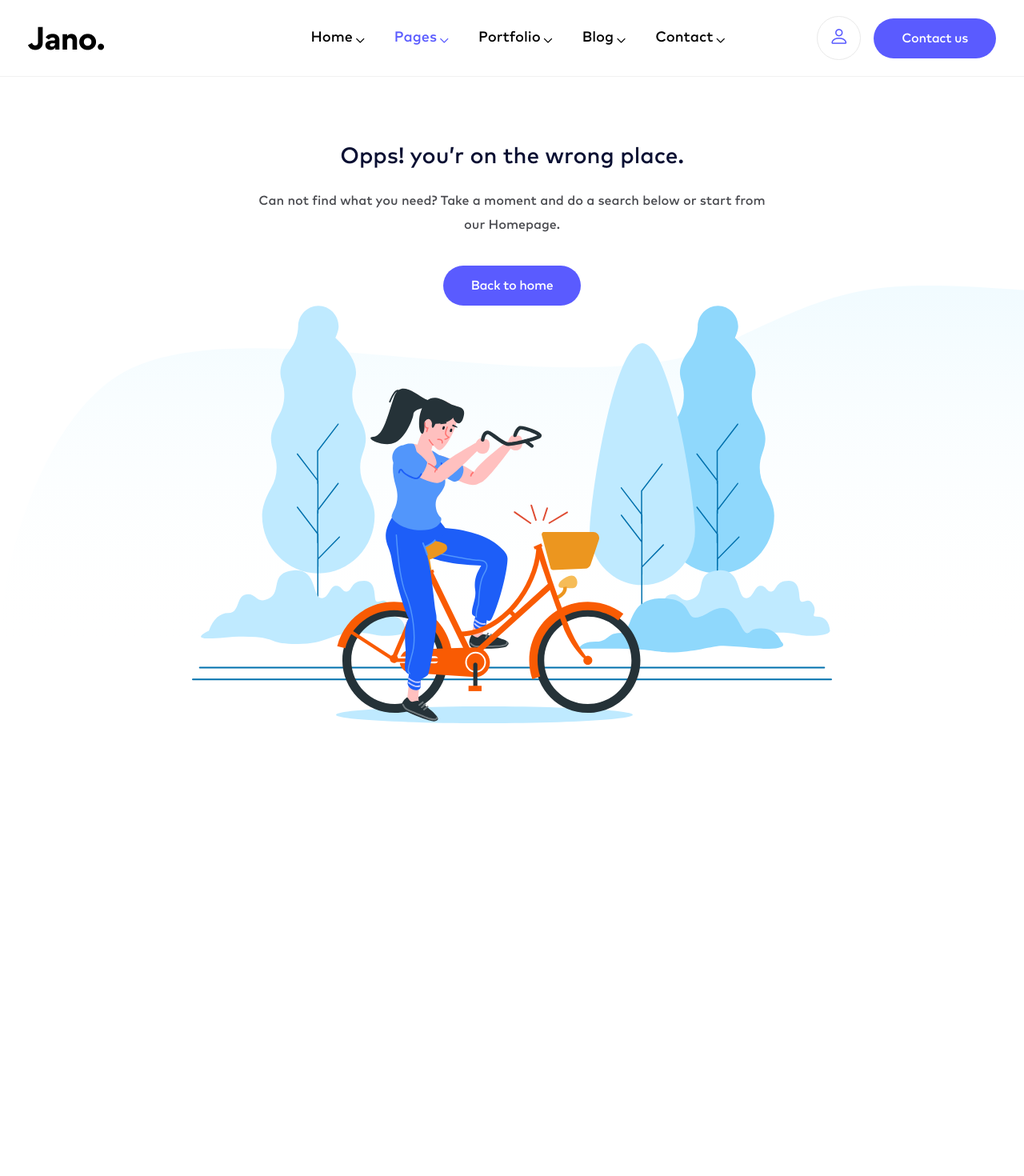
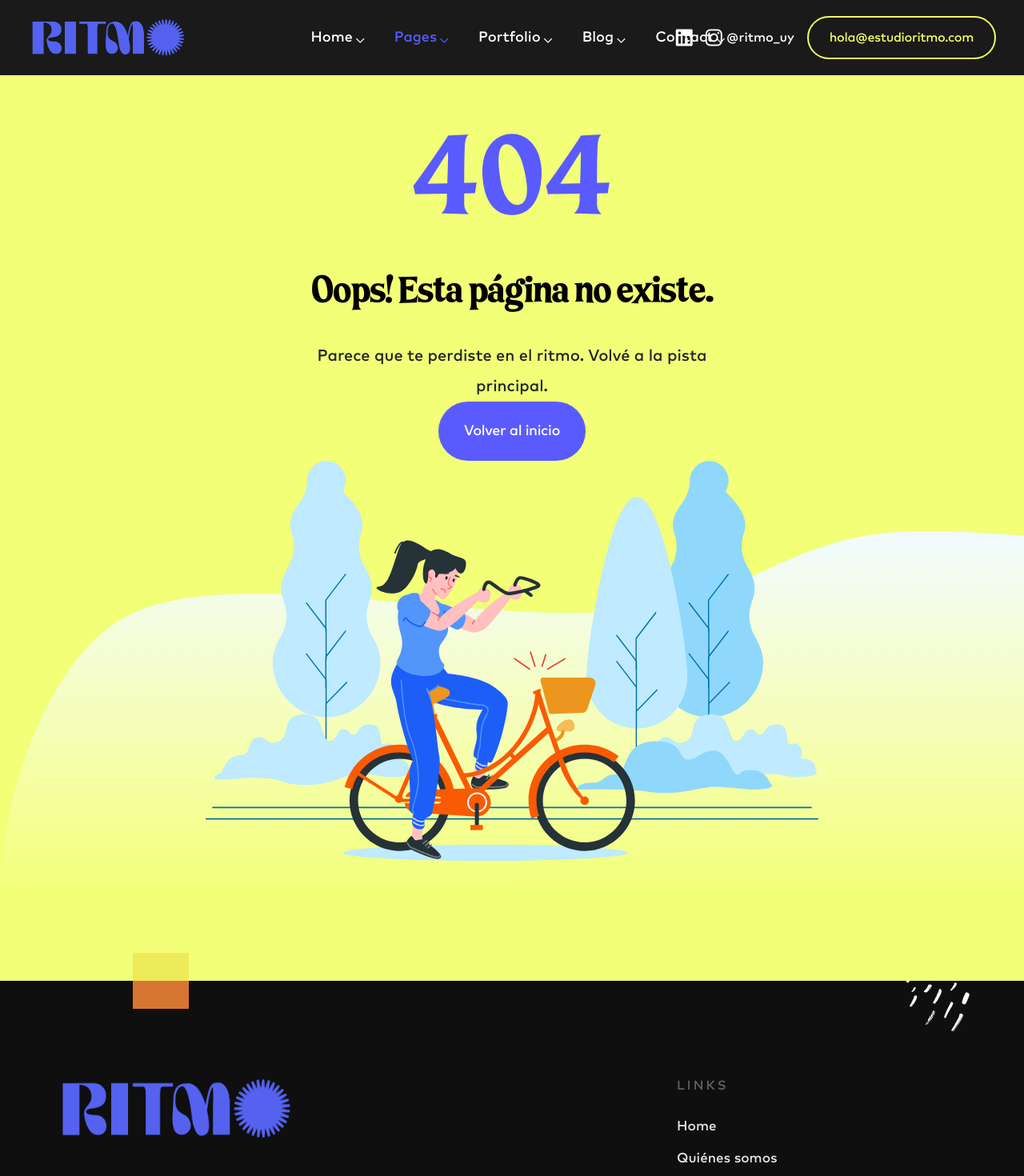
Before and after one commit to majitoven/ritmo, a Next.js app: page /404 in a window 1280 px wide. Shown: the top 1470 px of the page at 80% size. Before the commit the page ends 919 px from the top, so only its background shows below. Built offline with nearby package versions, Linux system fonts and the light colour scheme.

Commit message:
added proj id

```diff
--- a/app/404/page.jsx
+++ b/app/404/page.jsx
@@ -1,60 +1,130 @@
+"use client";
+
+import Header from "@/components/home-page/home-13/Header";
+import FooterContent from "@/components/home-page/home-13/FooterContent";
+import CopyrightFooter from "@/components/home-page/home-13/CopyrightFooter";
 import Link from "next/link";
+import Image from "next/image";
 
-import DefaulHeader from "@/components/header/DefaulHeader";
-import Image from "next/image";
 export const metadata = {
-  title: "404 || Jano - Creative Multipurpose React NextJS Template",
+  title: "Página no encontrada || Ritmo Eventos",
 };
-const Pricing = () => {
+
+const NotFound = () => {
   return (
     <>
-      {/* <!--
-      =============================================
-      Theme Default Menu
-      ==============================================
-      --> */}
-      <DefaulHeader />
+      {/* HEADER */}
+      <Header />
 
-      {/*
-			=============================================
-			Error Page
-			==============================================
-			*/}
-      <div className="error-page-content d-flex align-items-center justify-content-center">
-        <div className="container">
+      {/* ERROR PAGE CONTENT */}
+      <section
+        className="error-page-content d-flex align-items-center justify-content-center position-relative"
+        style={{
+          minHeight: "100vh",
+          background: "rgb(240 255 97 / 86%)",
+          overflow: "hidden",
+          paddingTop: "150px",
+          paddingBottom: "150px",
+        }}
+      >
+        <div className="container text-center" data-aos="fade-up">
           <div className="row">
-            <div className="col-xxl-6 col-lg-7 m-auto">
-              <h3>Opps! you’r on the wrong place.</h3>
-              <p className="me-xxl-5 ms-xxl-5 pt-15 pb-20">
-                Can not find what you need? Take a moment and do a search below
-                or start from our Homepage.
+            <div className="col-xxl-8 col-lg-9 m-auto">
+              <h1
+                style={{
+                  fontFamily: "LT Funk",
+                  fontSize: "140px",
+                  color: "#5A5BFF",
+                }}
+              >
+                404
+              </h1>
+              <h2
+                className="font-recoleta tx-dark mt-20 mb-30"
+                style={{ fontSize: "48px" }}
+              >
+                Oops! Esta página no existe.
+              </h2>
+              <p
+                className="text-dark fs-20 mb-40"
+                style={{ maxWidth: "550px", margin: "0 auto" }}
+              >
+                Parece que te perdiste en el ritmo.
+                Volvé a la pista principal.
               </p>
-              <Link href="/" className="btn-twentyOne fw-500 tran3s">
-                Back to home
+
+              <Link
+                href="/"
+                className="btn-twentyOne fw-500 tran3s"
+                style={{
+                  background: "#5A5BFF",
+                  padding: "12px 32px",
+                  color: "white",
+                  fontSize: "18px",
+                  borderRadius: "50px",
+                  display: "inline-block",
+                  transition: "0.3s",
+                }}
+              >
+                Volver al inicio
               </Link>
             </div>
           </div>
+
+          {/* Decorative shape */}
           <Image
             width={800}
-            height={522}
+            height={500}
             src="/images/assets/ils_06.svg"
-            alt=""
-            className="m-auto"
+            alt="Decorative Illustration"
+            className="m-auto mt-60"
           />
         </div>
-        {/* End .container */}
 
         <Image
           width={1915}
           height={674}
           src="/images/shape/shape_178.svg"
-          alt="shape"
+          alt="shape background"
           className="shapes shape-one w-100"
         />
+      </section>
+
+      {/* FOOTER */}
+      <div className="footer-style-nine theme-basic-footer zn2 position-relative">
+        <div className="bg-wrapper">
+          <div className="container">
+            <div className="row justify-content-between">
+              <div className="col-lg-6 footer-intro mb-40">
+                <div className="logo">
+                  <Link href="/">
+                    <Image
+                      src="/images/logo/ritmoPalabra.png"
+                      alt="logo"
+                      width={300}
+                      height={80}
+                    />
+                  </Link>
+                </div>
+              </div>
+              <FooterContent />
+            </div>
+          </div>
+        </div>
+
+        <CopyrightFooter />
+
+        <div className="shapes shape-one" />
+        <Image
+          width={84}
+          height={104}
+          src="/images/shape/shape_134.svg"
+          alt="shape"
+          className="lazy-img shapes shape-two"
+        />
       </div>
-      {/* /.error-page-content */}
     </>
   );
 };
 
-export default Pricing;
+export default NotFound;
--- a/app/page.jsx
+++ b/app/page.jsx
@@ -1,9 +1,10 @@
 import Insurance from "./home/insurance/page";
+import LeadGeneration from "./home/lead-generation/page";
 export const metadata = {
   title: "Insurance || Jano - Creative Multipurpose React NextJS Template",
 };
 const MainRoot = () => {
-  return <Insurance />;
+  return <LeadGeneration />;
 };
 
 export default MainRoot;
--- a/components/home-page/home-13/Header.jsx
+++ b/components/home-page/home-13/Header.jsx
@@ -28,6 +28,7 @@ const Header = () => {
       className={`theme-main-menu sticky-menu theme-menu-seven white-vr ${
         navbar ? "fixed" : ""
       }`}
+      style={{background: '#1a1a1a'}}
     >
       <div className="inner-content position-relative">
         <div className="d-flex align-items-center justify-content-between">
--- a/components/home-page/home-13/hero/HeroContent.jsx
+++ b/components/home-page/home-13/hero/HeroContent.jsx
@@ -16,7 +16,7 @@ const HeroContent = () => {
       </p>
       <div className="d-lg-flex align-items-center">
         <Link
-          href="/contact/contact-v1"
+          href="#contacto"
           className="demo-btn fw-500 tran3s d-inline-flex align-items-center mb-25 me-4"
         >
           <span>Contactanos</span>
--- a/components/portfolio/portfolio-details/ProjectDetails.jsx
+++ b/components/portfolio/portfolio-details/ProjectDetails.jsx
@@ -6,14 +6,14 @@ const ProjectDetails = ({ details }) => {
   return (
     <>
       <div className="col-12 mb-35">
-        <div className="pt-title fw-bold tx-dark text-uppercase">Date</div>
+        <div className="pt-title fw-bold tx-dark text-uppercase">Fecha</div>
         <div className="pt-text">{details.projectInfo.date}</div>
       </div>
       {/* End .col-12 */}
 
       <div className="col-12 mb-35">
         <div className="pt-title fw-bold tx-dark text-uppercase">
-          Client Name
+          Cliente
         </div>
         <div className="pt-text">{details.projectInfo.clientName}</div>
       </div>
@@ -21,7 +21,7 @@ const ProjectDetails = ({ details }) => {
 
       <div className="col-12 mb-35">
         <div className="pt-title fw-bold tx-dark text-uppercase">
-          Project Type
+          Categoría
         </div>
         <div className="pt-text">{details.projectInfo.projectType}</div>
       </div>
```
Also changed, not shown: app/not-found.jsx (+102 -31 lines), app/portfolio/[id]/page.jsx (+48 -66 lines).
